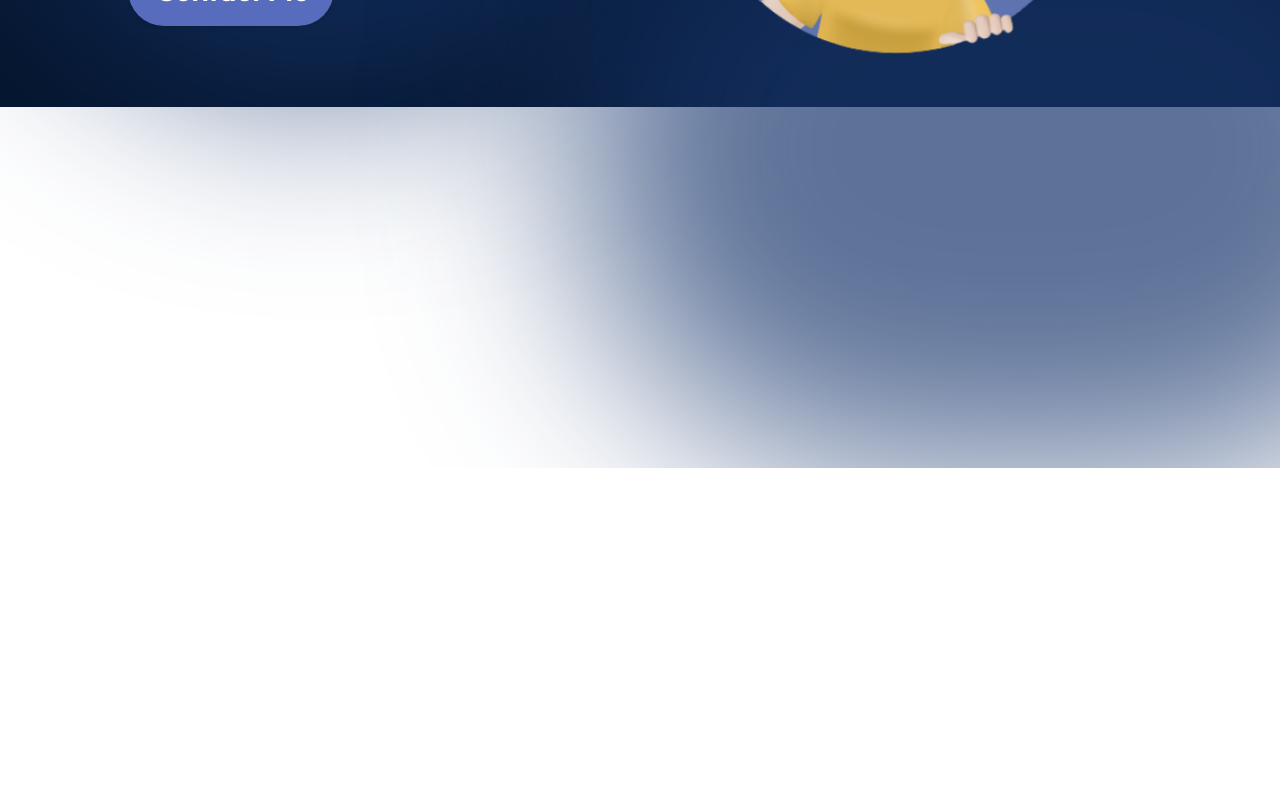
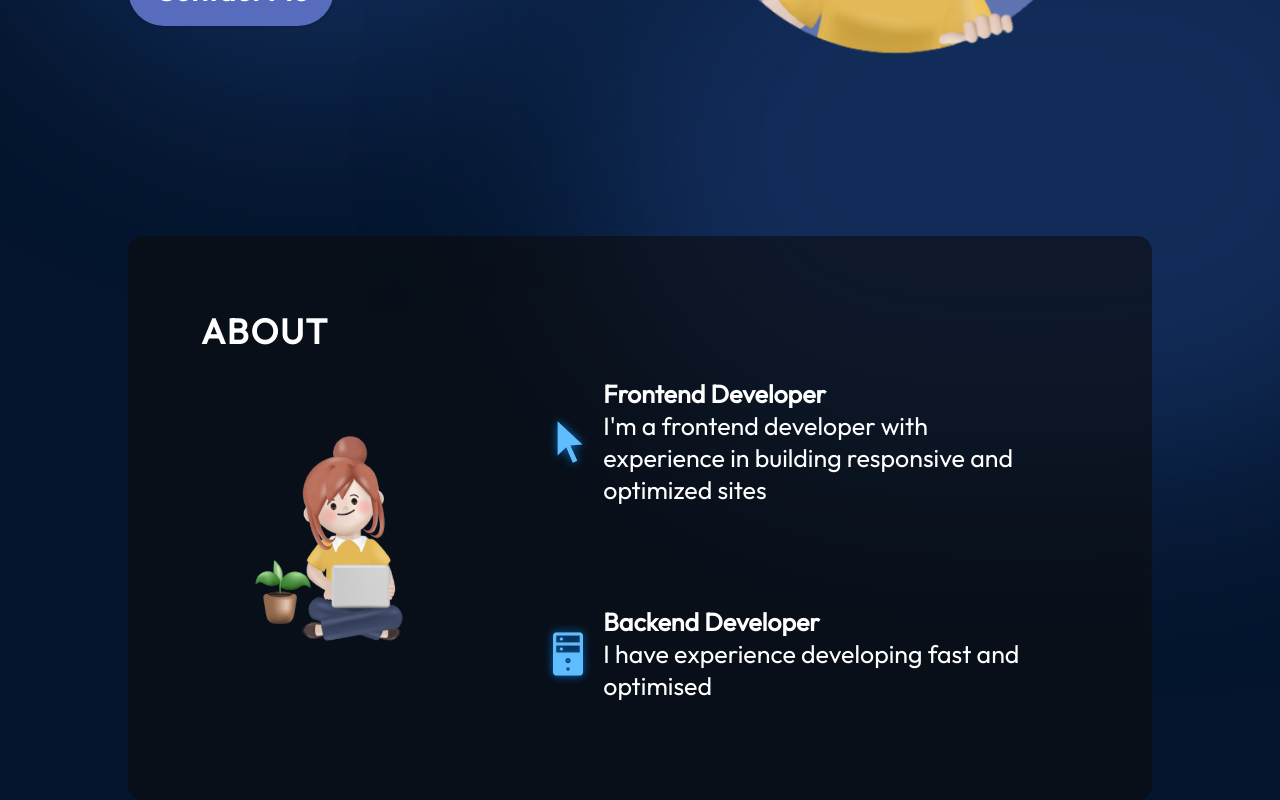
Before and after one commit to ms0031/portfolio, a React (Vite) app: page / in a window 1280 px wide. Shown: the part 568-1368 px from the top of the page. Before the commit the page ends 1036 px from the top, so only its background shows below. Built offline with nearby package versions, Linux system fonts and the light colour scheme.

Commit message:
Created About Section

```diff
--- a/src/App.jsx
+++ b/src/App.jsx
@@ -1,5 +1,6 @@
 
 import styles from "./App.module.css";
+import { About } from "./components/About/About";
 import Hero from "./components/Hero/Hero";
 import { Navbar } from "./components/Navbar/Navbar";
 
@@ -7,7 +8,8 @@
   return (
     <div className={styles.App}>
       <Navbar />
-      <Hero/>
+      <Hero />
+      <About/>
     </div>
   )
 }
--- /dev/null
+++ b/src/components/About/About.jsx
@@ -0,0 +1,34 @@
+import React from 'react'
+import { getImageUrl } from '../../utils'
+import styles from "./About.module.css";
+export const About = () => {
+  return (
+      <section className={styles.container} id="About">
+          <h2 className={styles.title}>About</h2>
+          <div className={styles.content}>
+              <img
+                  src={getImageUrl("about/aboutImage.png")} alt="about image" className={styles.aboutImage} />
+              <ul className={styles.aboutItems}>
+                  <li className={styles.aboutItem}>
+                      <img src={getImageUrl("about/cursorIcon.png")} alt="cursor icon"/>
+                        <div className={styles.aboutItemText}>
+                          <h3>Frontend Developer</h3>
+                          <p>
+                              I'm a frontend developer with experience in building responsive and optimized sites
+                          </p>
+                        </div>
+                  </li>
+                  <li className={styles.aboutItem}>
+                      <img src={getImageUrl("about/serverIcon.png")} alt="cursor icon"/>
+                      <div className={styles.aboutItemText}>
+                          <h3>Backend Developer</h3>
+                          <p>
+                              I have experience developing fast and optimised
+                          </p>
+                        </div>
+                  </li>
+              </ul>
+          </div>
+      </section>
+  )
+}
--- /dev/null
+++ b/src/components/About/About.module.css
@@ -0,0 +1,84 @@
+@import "../../vars.css";
+
+.container {
+    position: relative;
+    background-color: rgba(12,12,12,0.6);
+    border-radius: 15px;
+    padding: 73px;
+    margin-top: 129px;
+    z-index: 1;
+    margin-left: 10%;
+    margin-right: 10%;
+}
+
+.title {
+    color: var(--color-text);
+    font-size: 35px;
+    font-weight: 700;
+    letter-spacing: 1.75px;
+    text-transform: uppercase;
+}
+
+.content {
+    display: flex;
+    flex-direction: row;
+    align-items: center;
+}
+
+.aboutImage{
+    width:35%;
+}
+
+.aboutItems{
+    color: var(--color-text);
+    display: flex;
+    flex-direction: column;
+    gap: 50px;
+}
+
+.aboutItem{
+    display: flex;
+    flex-direction: row;
+    align-items: center;
+    border-radius: 20px;
+    list-style: none;
+    padding: 25px;
+    background-image: linear-gradient(90deg,rgba(83, 105, 113, 0.42)0%,rgba(255,255,255,0)100%);
+    background-size: 0 100%;
+    background-repeat: no-repeat;
+    transition: 0.4s;
+}
+
+.aboutItem:hover{
+    background-size: 100% 100%;
+    scale: 105%;
+}
+
+.aboutItem h3 {
+    font-size: 25px;
+    font-weight: 600;
+}
+.aboutItem p {
+    font-size: 25px;
+}
+
+@media screen and (max-width: 830px){
+    .container{
+        background-color: transparent;
+        padding-left: 0;
+        padding-right: 0;
+    }
+    .content{
+        flex-direction: column;
+    }
+    .aboutImage{
+        display: none;
+    }
+    .aboutItems{
+        margin-top:29px;
+    }
+    .aboutItem{
+        padding-left: 0;
+        padding-right: 0;
+    }
+}
--- a/src/index.css
+++ b/src/index.css
@@ -4,3 +4,7 @@
   padding: 0;
   font-family: "Outfit",Arial, Helvetica, sans-serif;
 }
+
+html{
+  scroll-behavior: smooth;
+}
```
Also changed, not shown: src/components/Skills/Skills.jsx (added, +7 -0 lines), src/components/Skills/Skills.module.css (added).
